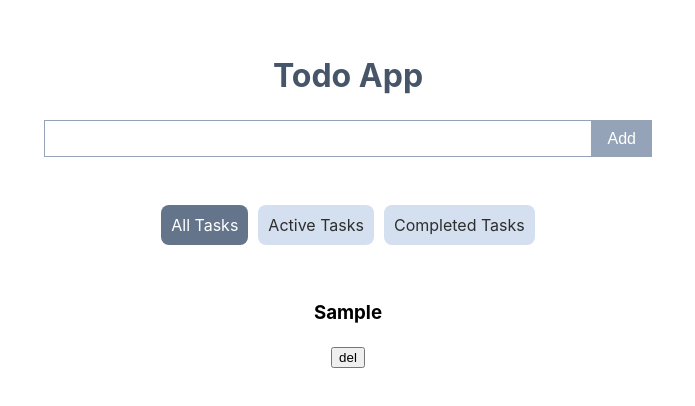
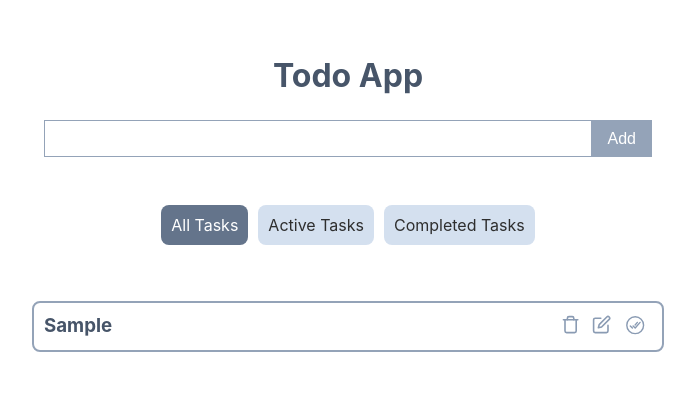
Before and after one commit to chanchal16/learnyst-todo, a React (Vite) app: page / in a window 1280 px wide. Both pictures are taken after typing "Sample" into the empty fields and a click on the button "Add". Shown: the top 406 px of the page, without its empty margins (292-987 px from the left). Built offline with nearby package versions, Linux system fonts and the light colour scheme.

Commit message:
update - handle empty state

```diff
--- a/src/components/TodoList.jsx
+++ b/src/components/TodoList.jsx
@@ -1,25 +1,46 @@
 import React from 'react';
-import { useDispatch, useSelector } from 'react-redux'
-import { DELETE_TODO } from '../features/todos/todoSlice';
+import { useDispatch, useSelector } from 'react-redux';
+import {FiEdit,FiTrash} from 'react-icons/fi';
+import {IoCheckmarkDoneCircleSharp,IoCheckmarkDoneCircleOutline} from 'react-icons/io5';
+import { DELETE_TODO, TODO_COMPLETED} from '../features/todos/todoSlice';
+import { filterTodos } from '../utils/filter-todos';
 
-export const TodoList = () => {
+export const TodoList = ({handleEditClick}) => {
   const todosState = useSelector(state=>state.todos);
-    const{todos} = todosState;
-    const todoDispatch = useDispatch()
+  const{todos,status} = todosState;
+  const todoDispatch = useDispatch();
 
   const deleteTodo = (id) =>{
     todoDispatch(DELETE_TODO(id))
   }
+
+  // filtered todos
+  const sortedTodos = filterTodos(todos,status)
+
   return (
-    <div>
+    <div className='todos-container'>
+      {sortedTodos.length > 0 ? (
+        <>
         {
-            todos.map(todo=>(
-                <div key={todo.id}>
+            sortedTodos?.map(todo=>(
+                <div key={todo.id} className='todo-item'>
                   <h3>{todo.todo}</h3>
-                    <button onClick={()=>deleteTodo(todo.id)}>del</button>
+                  <div className='btns-div'>
+                    <button className='btns' onClick={()=>deleteTodo((todo.id))}><FiTrash size={'1.2rem'} /> </button>
+                    <button className='btns' onClick={()=>handleEditClick(todo)}><FiEdit size={'1.2rem'}/> </button>
+                    {todo.isCompleted !== true ?
+                      (
+                        <button className='btns' onClick={()=>todoDispatch(TODO_COMPLETED(todo))}><IoCheckmarkDoneCircleOutline size={'1.4rem'} /></button>
+                        ):(<button className='btns done-btn'><IoCheckmarkDoneCircleSharp color='#34d399' size={'1.5rem'} /></button>
+                      )}
+                  </div>
                 </div>
             ))
         }
+        </>)
+       : (
+        <h1 className='no-tasks'>No Tasks...</h1>
+       )}
     </div>
   )
 }
```
Lines whose indentation alone changed are shown as unchanged.
